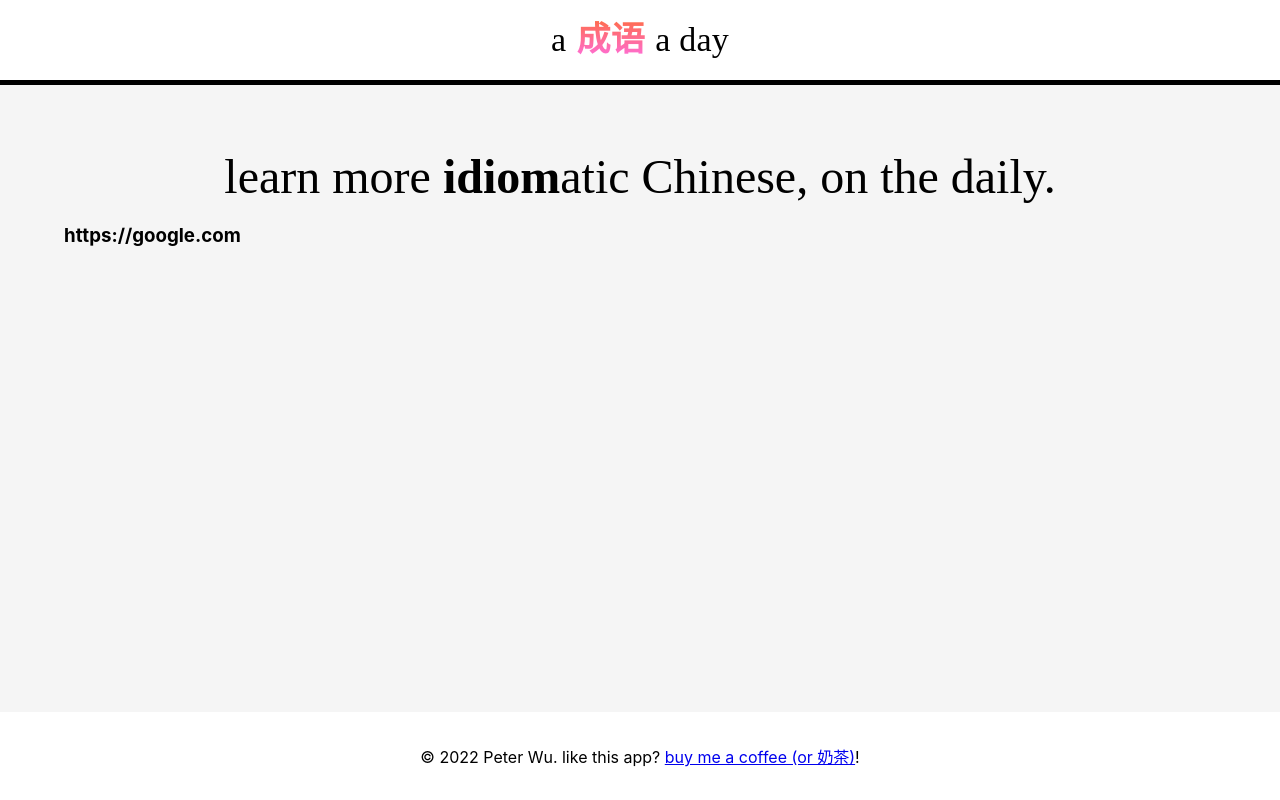
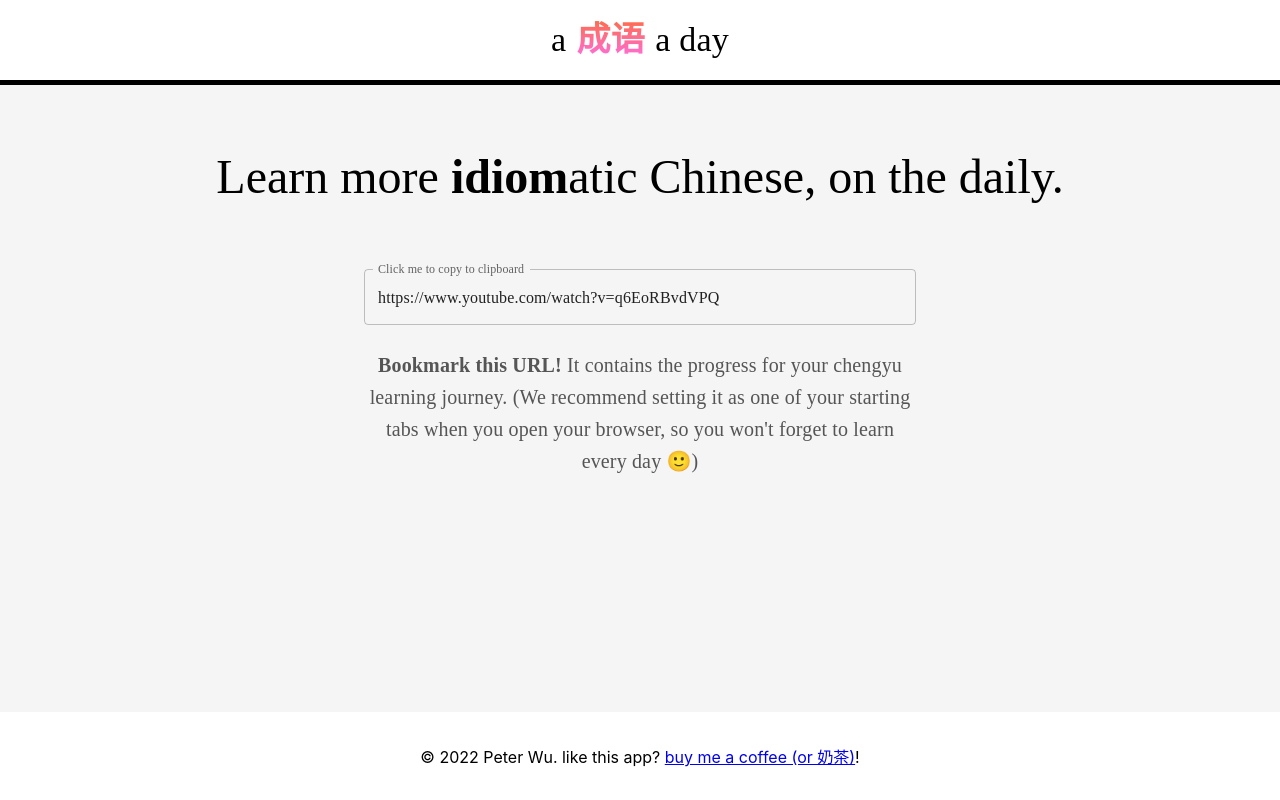
Before and after one commit to ptwu/acad-fe, a React (Create React App) app: page / in a window 1280 px wide. Both pictures are taken after a click on the button "let's go!". Built offline with nearby package versions, Linux system fonts and the light colour scheme; a web font is replaced by a local one.

Commit message:
Complete homepage

```diff
--- a/src/App.module.css
+++ b/src/App.module.css
@@ -1,7 +1,3 @@
-.BodyContainer {
-  min-height: calc(100vh - 85px - 54px - 114px) !important;
-}
-
 .CyHeader {
   background: -webkit-linear-gradient(rgb(255, 108, 72), rgb(255, 110, 231));
   -webkit-background-clip: text;
--- a/src/App.tsx
+++ b/src/App.tsx
@@ -23,7 +23,6 @@ export default function App() {
       <Typography variant="h4" className={styles.Logo}>
         a <strong className={styles.CyHeader}>成语</strong> a day
       </Typography>
-      <div className={styles.BodyContainer}>
       <BrowserRouter>
         <Routes>
           <Route path="/">
@@ -35,7 +34,6 @@ export default function App() {
           </Route>
         </Routes>
       </BrowserRouter>
-      </div>
       <Footer />
     </ThemeProvider>
   );
--- a/src/components/Footer/index.module.css
+++ b/src/components/Footer/index.module.css
@@ -1,6 +1,10 @@
 .Footer {
+  margin: auto;
+  background: white;
+  padding: 32px 0 32px 0;
+  bottom: 0;
   text-align: center;
-  background: white;
-  padding: 32px;
-  margin-top: 16px;
+  position: absolute;
+  margin: 0;
+  width: 100%;
 }
--- a/src/components/Home/index.module.css
+++ b/src/components/Home/index.module.css
@@ -12,3 +12,12 @@
 .Loading {
   margin-top: 64px;
 }
+
+.Subtitle {
+  color: rgb(85, 85, 85);
+  margin-top: 24px !important;
+}
+
+.Url {
+  margin-top: 64px !important;
+}
--- a/src/components/Home/index.tsx
+++ b/src/components/Home/index.tsx
@@ -4,9 +4,9 @@ import {
   Button,
   Box,
   CircularProgress,
-  Grow,
 } from '@mui/material';
 import { ReactElement, useState } from 'react';
+import UrlField from '../UrlField';
 import styles from './index.module.css';
 
 export default function Home(): ReactElement {
@@ -16,18 +16,18 @@ export default function Home(): ReactElement {
   const handleLinkGeneration = async () => {
     setIsLinkOpen(true);
     // await calls here
-    setLink('https://google.com');
+    setLink('https://www.youtube.com/watch?v=q6EoRBvdVPQ');
   };
 
   return (
     <Container className={styles.Section}>
       <Typography variant="h3" className={styles.CTAText}>
-        learn more <strong>idiom</strong>atic Chinese, on the daily.
+        Learn more <strong>idiom</strong>atic Chinese, on the daily.
       </Typography>
       {!isLinkOpen && (
         <>
           <Typography variant="h5" className={styles.CTAText}>
-            get started by grabbing a unique link here (no signup required!):
+            Get started by grabbing a unique link here (no signup required!):
           </Typography>
           <Box textAlign="center">
             <Button
@@ -40,16 +40,24 @@ export default function Home(): ReactElement {
           </Box>
         </>
       )}
-      {isLinkOpen && link !== '' && (
-        <Grow in={true}>
-          <h3>{link}</h3>
-        </Grow>
-      )}
-      {isLinkOpen && link === '' && (
-        <Box textAlign="center">
+      <Box textAlign="center">
+        {isLinkOpen && link !== '' && (
+          <>
+            <Container maxWidth="sm">
+              <UrlField url={link} className={styles.Url} />
+              <Typography variant="h6" className={styles.Subtitle}>
+                <strong>Bookmark this URL!</strong> It contains the progress for
+                your chengyu learning journey. (We recommend setting it as one
+                of your starting tabs when you open your browser, so you won't
+                forget to learn every day 🙂)
+              </Typography>
+            </Container>
+          </>
+        )}
+        {isLinkOpen && link === '' && (
           <CircularProgress className={styles.Loading} />
-        </Box>
-      )}
+        )}
+      </Box>
     </Container>
   );
 }
--- /dev/null
+++ b/src/components/UrlField/index.module.css
@@ -0,0 +1,6 @@
+.MuiOutlinedInput-input:hover {
+  cursor: pointer;
+}
+.MuiOutlinedInput-input:focus {
+  cursor: auto;
+}
--- /dev/null
+++ b/src/components/UrlField/index.tsx
@@ -0,0 +1,59 @@
+import { Alert, NoSsr, Snackbar, styled, TextField } from '@mui/material';
+import { ReactElement, useState } from 'react';
+import './index.module.css';
+
+type Props = {
+  readonly url: string;
+  readonly className?: string;
+};
+
+const StyledTextField = styled(TextField)`
+  .MuiOutlinedInput-root {
+    .MuiOutlinedInput-input:hover {
+      cursor: pointer;
+    }
+    .MuiOutlinedInput-input:focus {
+      cursor: auto;
+    }
+  }
+`;
+
+export default function CopyableUrlField({
+  url,
+  className,
+}: Props): ReactElement {
+  const [open, setOpen] = useState(false);
+  const handleLinkCopy = () => {
+    setOpen(true);
+    navigator.clipboard.writeText(url);
+  };
+
+  return (
+    <NoSsr>
+      <Snackbar
+        open={open}
+        autoHideDuration={6000}
+        onClose={() => setOpen(false)}
+      >
+        <Alert
+          onClose={() => setOpen(false)}
+          severity="success"
+          sx={{ width: '100%' }}
+        >
+          Link copied!
+        </Alert>
+      </Snackbar>
+      <StyledTextField
+        id="personalized-url"
+        label="Click me to copy to clipboard"
+        defaultValue={url}
+        InputProps={{
+          readOnly: true,
+        }}
+        className={className}
+        onClick={handleLinkCopy}
+        fullWidth
+      />
+    </NoSsr>
+  );
+}
```
Also changed, not shown: src/assets/acad.png (added). Lines whose indentation alone changed are shown as unchanged.
